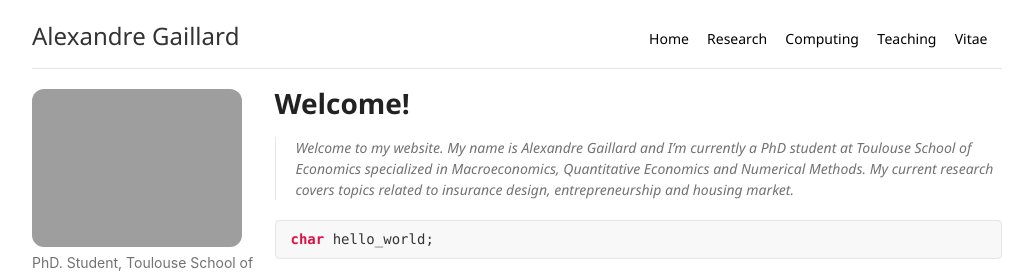
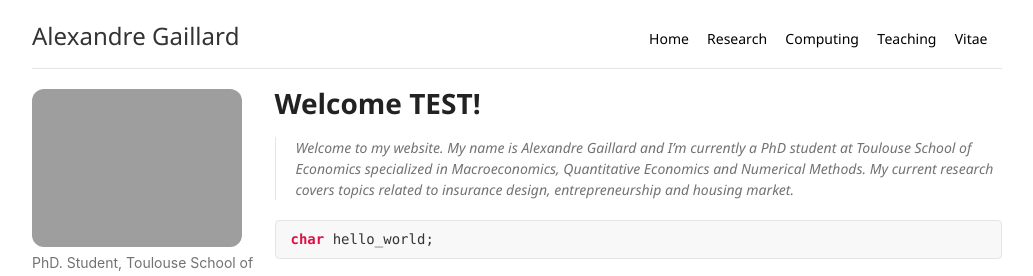
Before and after one commit to AGaillardTSE/AGaillardTSE.github.io, a Jekyll site: the page built from index.md, in a window 1280 px wide. Shown: the top 276 px of the page, without its empty margins (123-1156 px from the left). Built offline with Jekyll 4.4.1, drawn with Linux system fonts in a browser that asks for light colours; our own code applies the rules of GitHub Pages for plain Markdown files; some of the changed lines change nothing that is shown.

Commit message:
Update index.md

```diff
--- a/index.md
+++ b/index.md
@@ -1,8 +1,11 @@
 ---
 layout: default
+redirect_from:
+  - /post/123456789/
+  - /post/123456789/my-amazing-post/
 ---
 
-# Welcome!
+# Welcome TEST!
 
 > _Welcome to my website. My name is Alexandre Gaillard and I’m currently a PhD student at Toulouse School of Economics specialized in Macroeconomics, Quantitative Economics and Numerical Methods.
 My current research covers topics related to insurance design, entrepreneurship and housing market._
```
